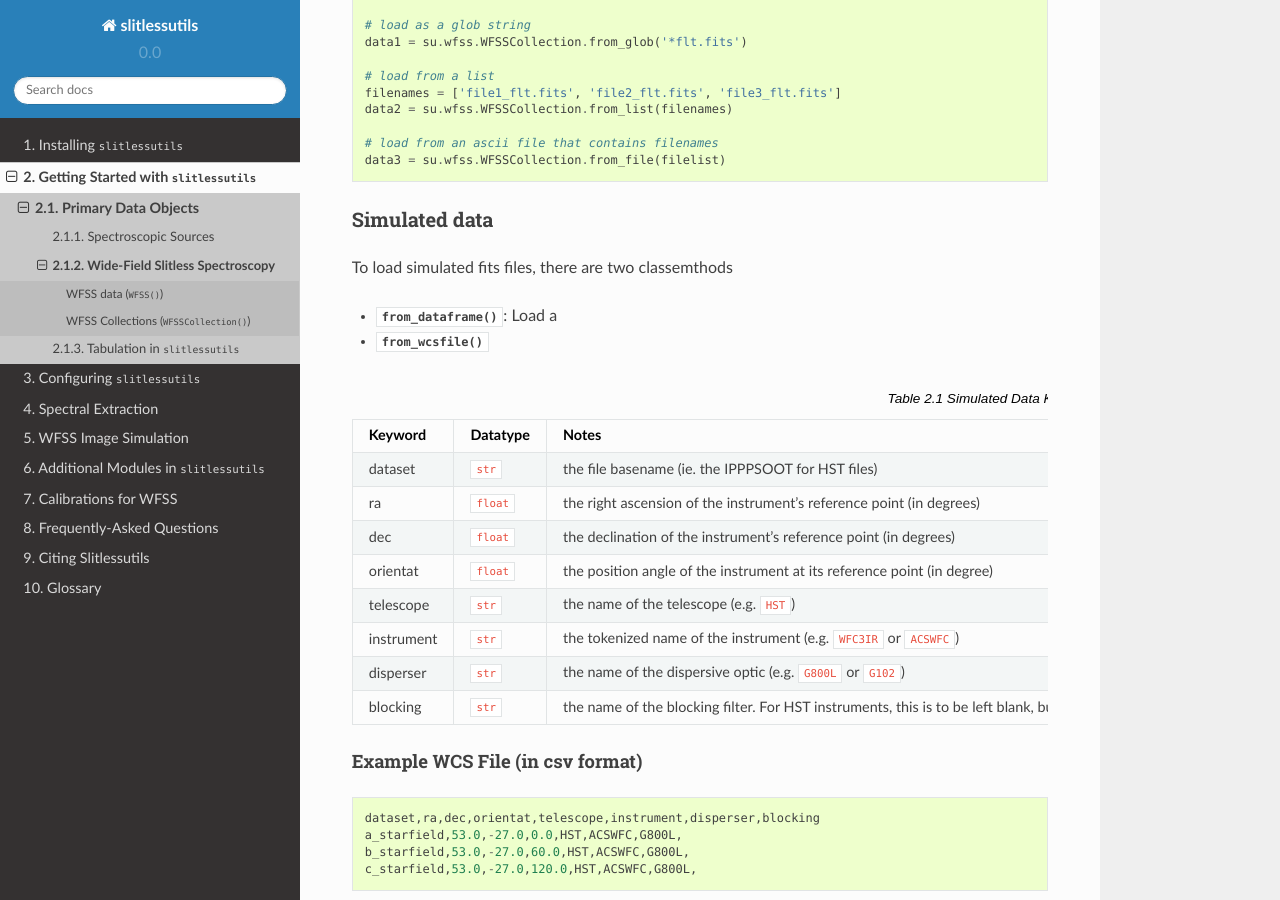
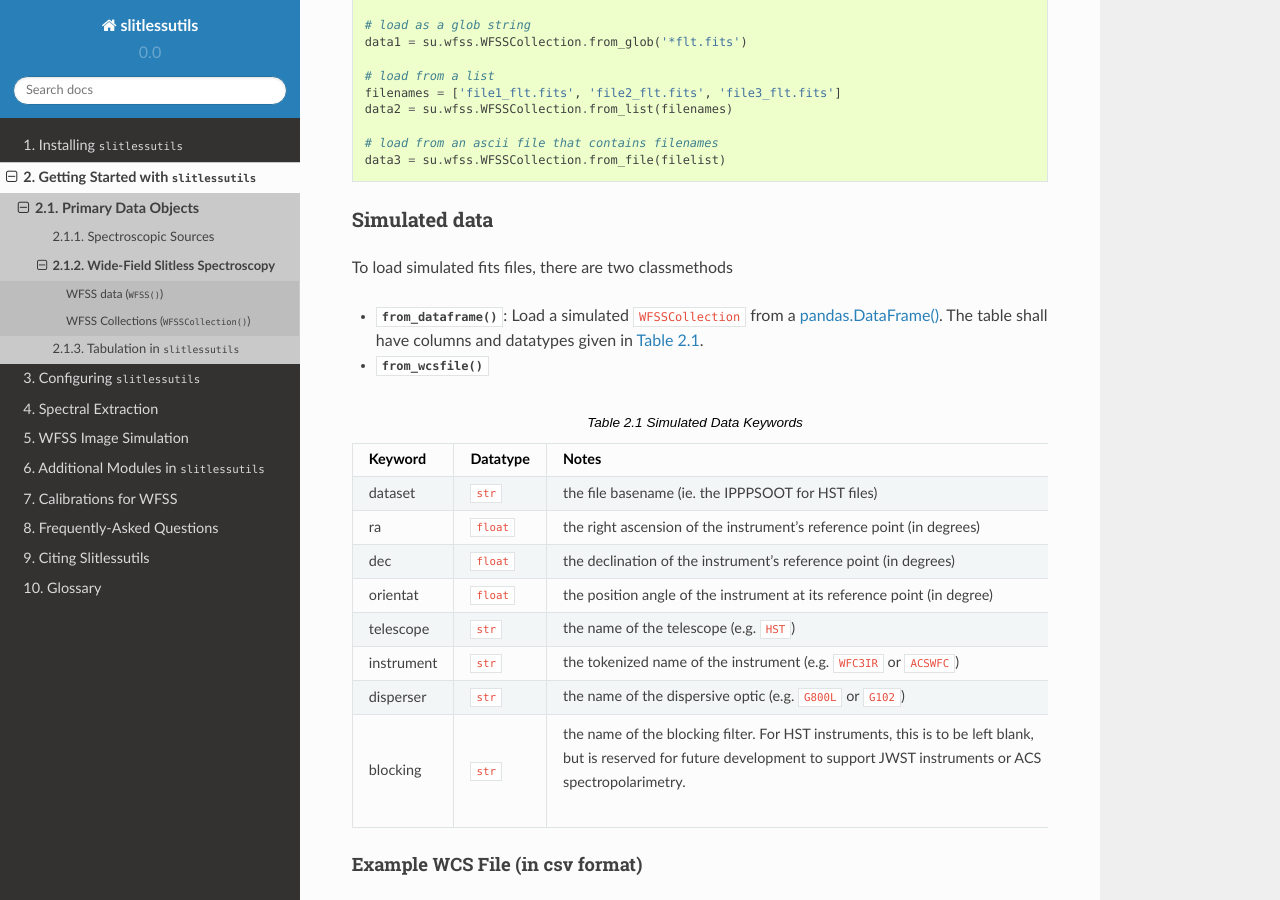
Before and after one commit to spacetelescope/slitlessutils, a Sphinx documentation site: the page built from docs/wfss.rst, in a window 1280 px wide and 900 px high, scrolled down 1230 px. Built offline with Sphinx 7.4.7 and the Read the Docs theme 2.0.0, drawn with Linux system fonts in a browser that asks for light colours.

Commit message:
fixing errors

```diff
--- a/docs/wfss.rst
+++ b/docs/wfss.rst
@@ -60,13 +60,13 @@ Example
 Simulated data
 ^^^^^^^^^^^^^^
 
-To load simulated fits files, there are two classemthods
+To load simulated fits files, there are two classmethods
 
-* :func:`~slitlessutils.wfss.WFSSCollection.from_dataframe()`:  Load a
+* :func:`~slitlessutils.wfss.WFSSCollection.from_dataframe()`:  Load a simulated ``WFSSCollection`` from a `pandas.DataFrame() <https://pandas.pydata.org/pandas-docs/stable/reference/api/pandas.DataFrame.html>`_.  The table shall have columns and datatypes given in :numref:`simulkeys`.
 
 * :func:`~slitlessutils.wfss.WFSSCollection.from_wcsfile()`
 
-
+.. _simulkeys:
 .. list-table:: Simulated Data Keywords
    :widths: 15 10 75
    :header-rows: 1
@@ -99,7 +99,9 @@ To load simulated fits files, there are two classemthods
      - the name of the dispersive optic (e.g. ``G800L`` or ``G102``)
    * - blocking
      - ``str``
-     - the name of the blocking filter.  For HST instruments, this is to be left blank, but is reserved for future development to support JWST instruments or ACS spectropolarimetry.
+     - | the name of the blocking filter.  For HST instruments, this is to be left blank,
+       | but is reserved for future development to support JWST instruments or ACS
+       | spectropolarimetry.
 
 
 Example WCS File (in csv format)
```
